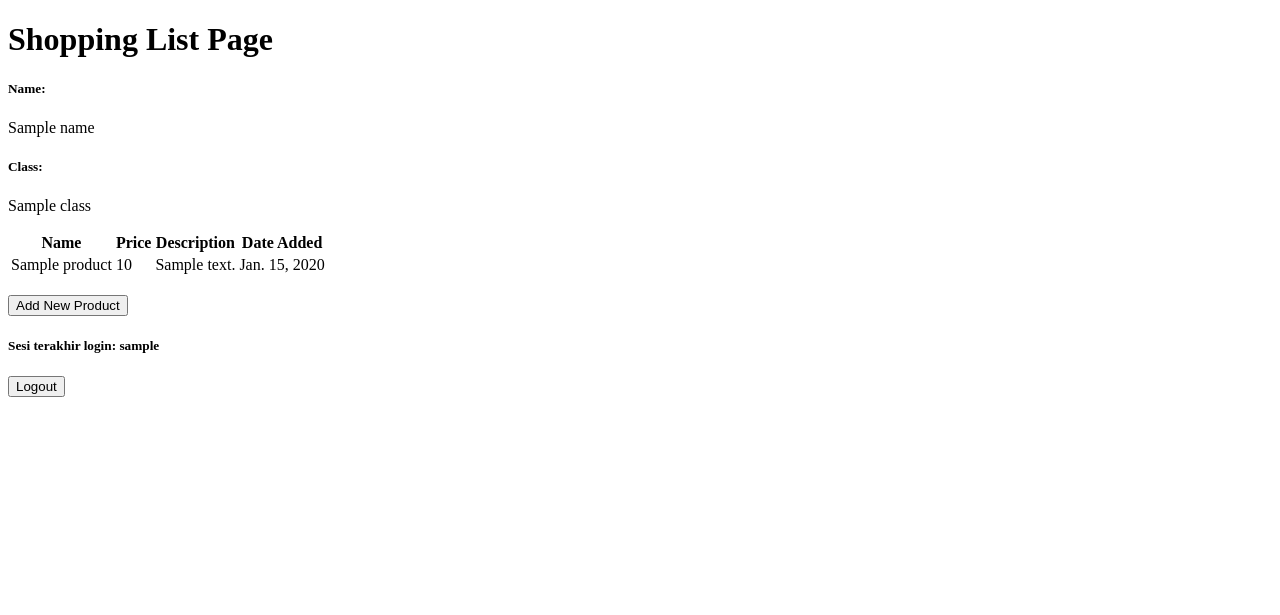
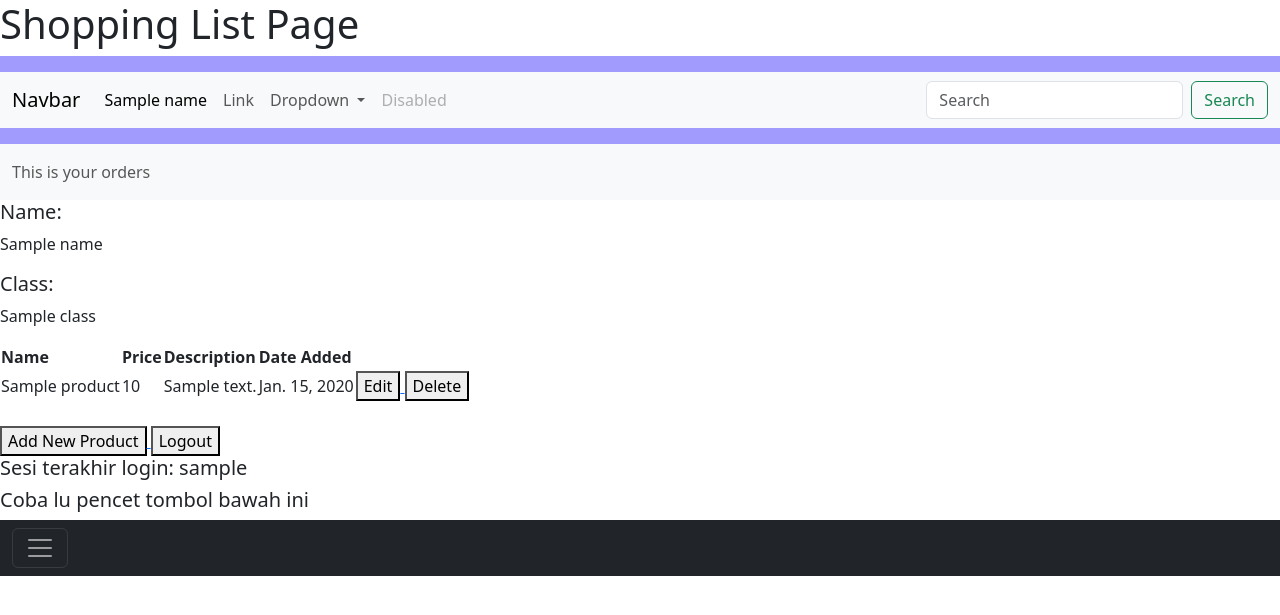
Before and after one commit to arumasekar/shopping-list, a Django app: template main/templates/main.html in a window 1280 px wide. Shown: the top 615 px of the page. Run offline with Django 4.2, Linux system fonts and the light colour scheme; tables that the repository leaves empty hold one stand-in row (values such as "Sample post"); the template is opened without the code that fills it: values that come from a table or form of the project are taken from there, most other values are stand-ins (such as "Sample title", 1, 10 or a date in 2020).

Commit message:
tutorial 4 selesai

```diff
--- a/main/templates/main.html
+++ b/main/templates/main.html
@@ -2,6 +2,61 @@
 
 {% block content %}
     <h1>Shopping List Page</h1>
+
+
+    <nav class="navbar" style="background-color: #a29bfe;">
+        <!-- Navbar content -->
+      </nav>
+
+    <nav class="navbar navbar-expand-lg bg-body-tertiary">
+        <div class="container-fluid">
+          <a class="navbar-brand" href="#">Navbar</a>
+          <button class="navbar-toggler" type="button" data-bs-toggle="collapse" data-bs-target="#navbarSupportedContent" aria-controls="navbarSupportedContent" aria-expanded="false" aria-label="Toggle navigation">
+            <span class="navbar-toggler-icon"></span>
+          </button>
+          <div class="collapse navbar-collapse" id="navbarSupportedContent">
+            <ul class="navbar-nav me-auto mb-2 mb-lg-0">
+              <li class="nav-item">
+                <a class="nav-link active" aria-current="page" href="#">{{name}}</a>
+              </li>
+              <li class="nav-item">
+                <a class="nav-link" href="#">Link</a>
+              </li>
+              <li class="nav-item dropdown">
+                <a class="nav-link dropdown-toggle" href="#" role="button" data-bs-toggle="dropdown" aria-expanded="false">
+                  Dropdown
+                </a>
+                <ul class="dropdown-menu">
+                  <li><a class="dropdown-item" href="#">Action</a></li>
+                  <li><a class="dropdown-item" href="#">Another action</a></li>
+                  <li><hr class="dropdown-divider"></li>
+                  <li><a class="dropdown-item" href="#">Something else here</a></li>
+                </ul>
+              </li>
+              <li class="nav-item">
+                <a class="nav-link disabled" aria-disabled="true">Disabled</a>
+              </li>
+            </ul>
+            <form class="d-flex" role="search">
+              <input class="form-control me-2" type="search" placeholder="Search" aria-label="Search">
+              <button class="btn btn-outline-success" type="submit">Search</button>
+            </form>
+          </div>
+        </div>
+      </nav>
+
+      <nav class="navbar" style="background-color: #a29bfe;">
+        <!-- Navbar content -->
+      </nav>
+
+      <nav class="navbar bg-body-tertiary">
+        <div class="container-fluid">
+          <span class="navbar-text">
+            This is your orders
+          </span>
+        </div>
+      </nav>
+
 
     <h5>Name:</h5>
     <p>{{name}}</p>
@@ -25,6 +80,20 @@
             <td>{{product.price}}</td>
             <td>{{product.description}}</td>
             <td>{{product.date_added}}</td>
+
+                <td>
+                    <a href="{% url 'main:edit_product' product.pk %}">
+                        <button>
+                            Edit
+                        </button>
+                    </a>
+                    <a href="{% url 'main:delete_product' product.pk %}">
+                        <button>
+                            Delete
+                        </button>
+                    </a>
+                </td>
+            </tr>
         </tr>
     {% endfor %}
 </table>
@@ -37,12 +106,28 @@
     </button>
 </a>
 
-<h5>Sesi terakhir login: {{ last_login }}</h5>
-
 <a href="{% url 'main:logout' %}">
     <button>
         Logout
     </button>
 </a>
 
+<h5>Sesi terakhir login: {{ last_login }}</h5>
+
+<h5>Coba lu pencet tombol bawah ini</h5>
+
+<div class="collapse" id="navbarToggleExternalContent" data-bs-theme="dark">
+    <div class="bg-dark p-4">
+      <h5 class="text-body-emphasis h4">BELI WOYYY!!!</h5>
+      <span class="text-body-secondary">Ini produk terbaik yang pernah ada.</span>
+    </div>
+  </div>
+  <nav class="navbar navbar-dark bg-dark">
+    <div class="container-fluid">
+      <button class="navbar-toggler" type="button" data-bs-toggle="collapse" data-bs-target="#navbarToggleExternalContent" aria-controls="navbarToggleExternalContent" aria-expanded="false" aria-label="Toggle navigation">
+        <span class="navbar-toggler-icon"></span>
+      </button>
+    </div>
+  </nav>
+
 {% endblock content %}
--- a/main/urls.py
+++ b/main/urls.py
@@ -6,6 +6,8 @@ from main.views import show_main, create_product, show_xml, show_json
 from main.views import register #sesuaikan dengan nama fungsi yang dibuat
 from main.views import login_user #sesuaikan dengan nama fungsi yang dibuat
 from main.views import logout_user
+from main.views import edit_product
+from main.views import delete_product
 
 app_name = 'main'
 
@@ -17,4 +19,7 @@ urlpatterns = [
     path('register/', register, name='register'), #sesuaikan dengan nama fungsi yang dibuat
     path('login/', login_user, name='login'), #sesuaikan dengan nama fungsi yang dibuat
     path('logout/', logout_user, name='logout'),
+    path('edit-product/<int:id>', edit_product, name='edit_product'),
+    path('delete/<int:id>', delete_product, name='delete_product'), # sesuaikan dengan nama fungsi yang dibuat
+
 ]
--- a/templates/base.html
+++ b/templates/base.html
@@ -9,6 +9,10 @@
         />
         {% block meta %}
         {% endblock meta %}
+        <link href="https://cdn.jsdelivr.net/npm/bootstrap@5.3.2/dist/css/bootstrap.min.css" rel="stylesheet" integrity="sha384-T3c6CoIi6uLrA9TneNEoa7RxnatzjcDSCmG1MXxSR1GAsXEV/Dwwykc2MPK8M2HN" crossorigin="anonymous">
+        <script src="https://code.jquery.com/jquery-3.6.0.min.js" integrity="sha384-KyZXEAg3QhqLMpG8r+J4jsl5c9zdLKaUk5Ae5f5b1bw6AUn5f5v8FZJoMxm6f5cH1" crossorigin="anonymous"></script>
+        <script src="https://cdn.jsdelivr.net/npm/@popperjs/core@2.11.8/dist/umd/popper.min.js" integrity="sha384-I7E8VVD/ismYTF4hNIPjVp/Zjvgyol6VFvRkX/vR+Vc4jQkC+hVqc2pM8ODewa9r" crossorigin="anonymous"></script>
+        <script src="https://cdn.jsdelivr.net/npm/bootstrap@5.3.2/dist/js/bootstrap.min.js" integrity="sha384-BBtl+eGJRgqQAUMxJ7pMwbEyER4l1g+O15P+16Ep7Q9Q+zqX6gSbd85u4mG4QzX+" crossorigin="anonymous"></script>
     </head>
 
     <body>
```
Also changed, not shown: main/templates/edit_product.html (added, +22 -0 lines), main/views.py (+23 -0 lines).
